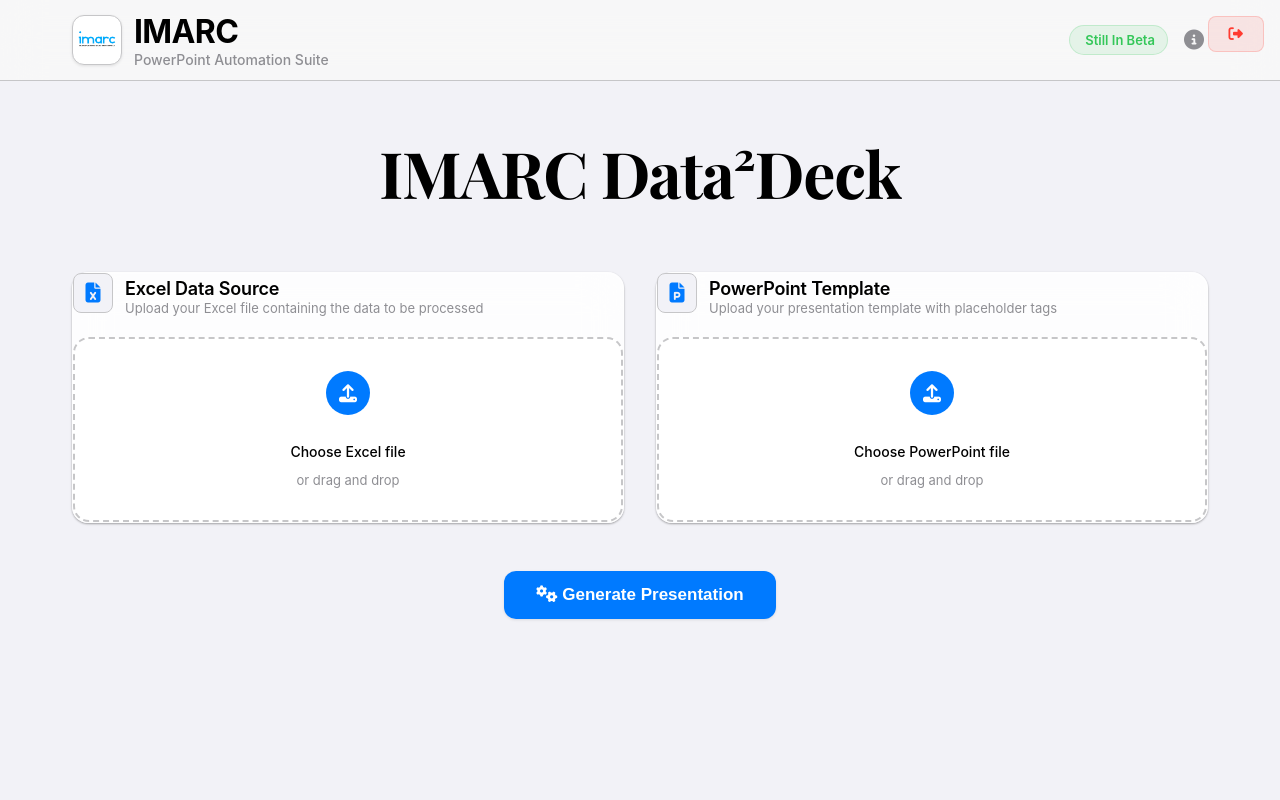
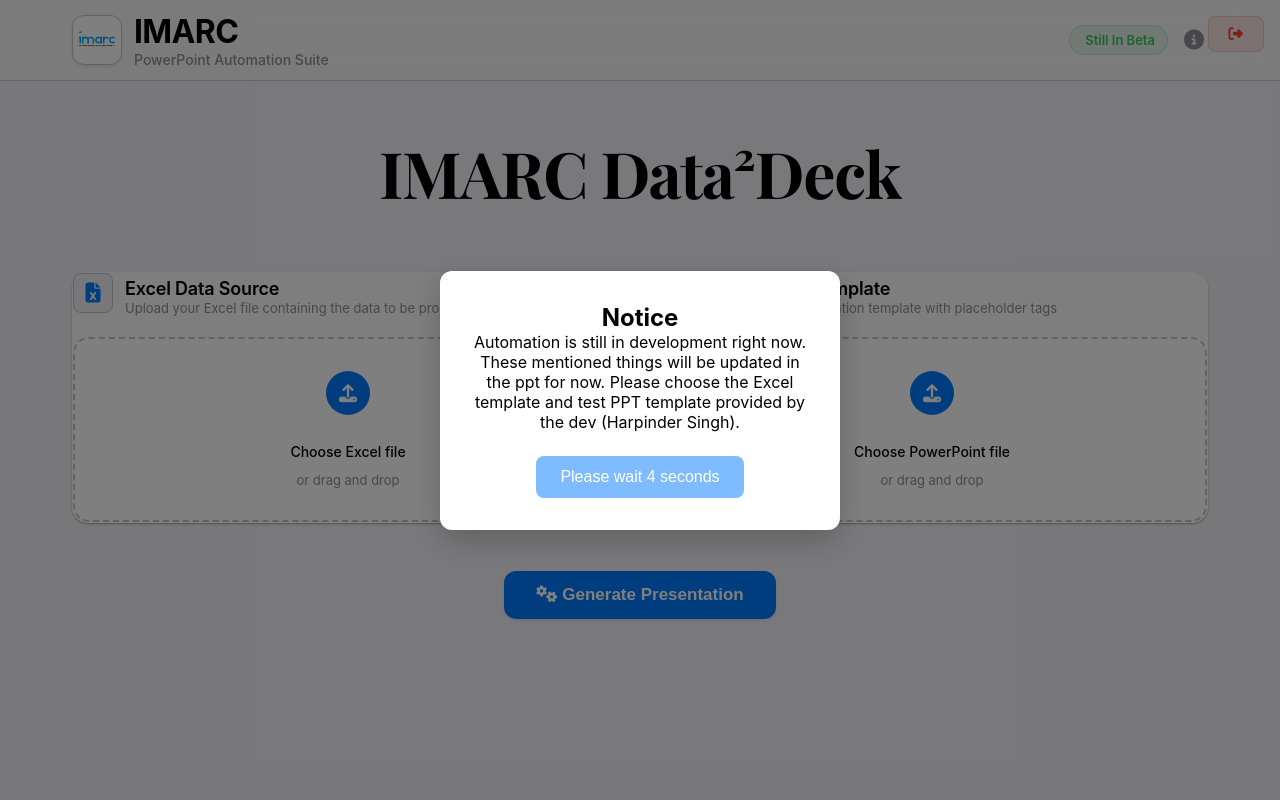
Before and after one commit to MrSingh529/ppt-automation, a Flask app: page / in a window 1280 px wide. Run offline with Flask 3, Linux system fonts and the light colour scheme; the visitor is signed in with stand-in values (Sample User, id 1).

Commit message:
testing modal

```diff
--- a/templates/index.html
+++ b/templates/index.html
@@ -1264,6 +1264,41 @@
             image-rendering: crisp-edges;
             }
         }
+
+        .modal-overlay {
+            position: fixed;
+            inset: 0;
+            background: rgba(0,0,0,0.5);
+            display: flex;
+            align-items: center;
+            justify-content: center;
+            z-index: 9999;
+        }
+
+        .modal-content {
+            background: white;
+            border-radius: 12px;
+            padding: 2rem;
+            max-width: 400px;
+            text-align: center;
+            box-shadow: 0 10px 30px rgba(0,0,0,0.2);
+        }
+
+        .modal-content button {
+            margin-top: 1.5rem;
+            padding: 0.75rem 1.5rem;
+            font-size: 1rem;
+            border: none;
+            background-color: #007AFF;
+            color: white;
+            border-radius: 8px;
+            cursor: pointer;
+            opacity: 0.5;
+        }
+
+        .modal-content button:enabled {
+            opacity: 1;
+        }
     </style>
 </head>
 <body>
@@ -1315,6 +1350,17 @@
         </a>
     </div>
 
+    <div id="startupModal" class="modal-overlay">
+        <div class="modal-content">
+            <h2>Notice</h2>
+            <p>
+            Automation is still in development right now. These mentioned things will be updated in the ppt for now.
+            Please choose the Excel template and test PPT template provided by the dev (Harpinder Singh).
+            </p>
+            <button id="modalCloseBtn" disabled>Close</button>
+        </div>
+    </div>
+
     <div id="aboutModal" class="modal" aria-hidden="true" role="dialog" aria-labelledby="aboutTitle" tabindex="-1">
         <div class="modal-dialog" role="document">
             <header class="modal-header">
@@ -2097,6 +2143,30 @@
                 }
             }
         });
+
+        document.addEventListener('DOMContentLoaded', function() {
+            const modal = document.getElementById('startupModal');
+            const btn = document.getElementById('modalCloseBtn');
+
+            let countdown = 10; // seconds
+            btn.textContent = `Please wait ${countdown} seconds`;
+
+            const timer = setInterval(() => {
+                countdown--;
+                if(countdown > 0){
+                    btn.textContent = `Please wait ${countdown} seconds`;
+                    btn.disabled = true;
+                } else {
+                    btn.textContent = 'Close';
+                    btn.disabled = false;
+                    clearInterval(timer);
+                }
+            }, 1000);
+
+            btn.addEventListener('click', () => {
+                modal.style.display = 'none';
+            });
+        });
     </script>
 </body>
 </html>
```
